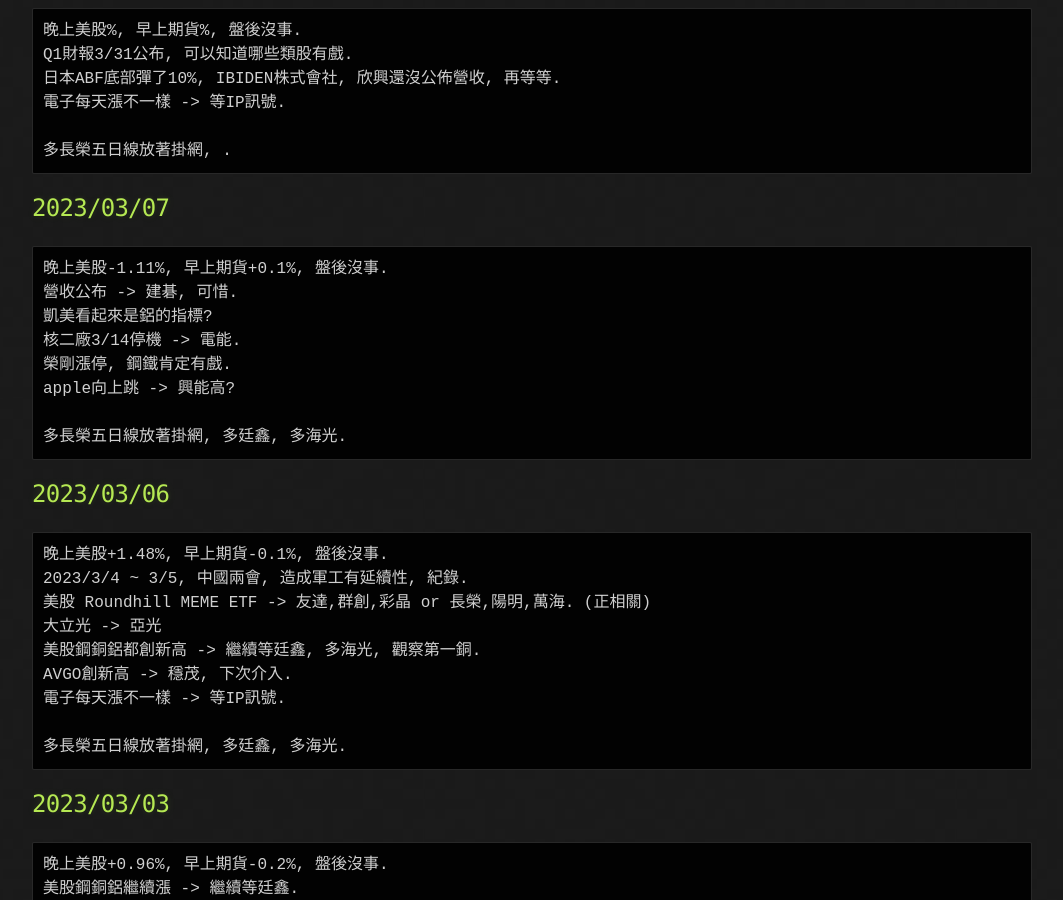
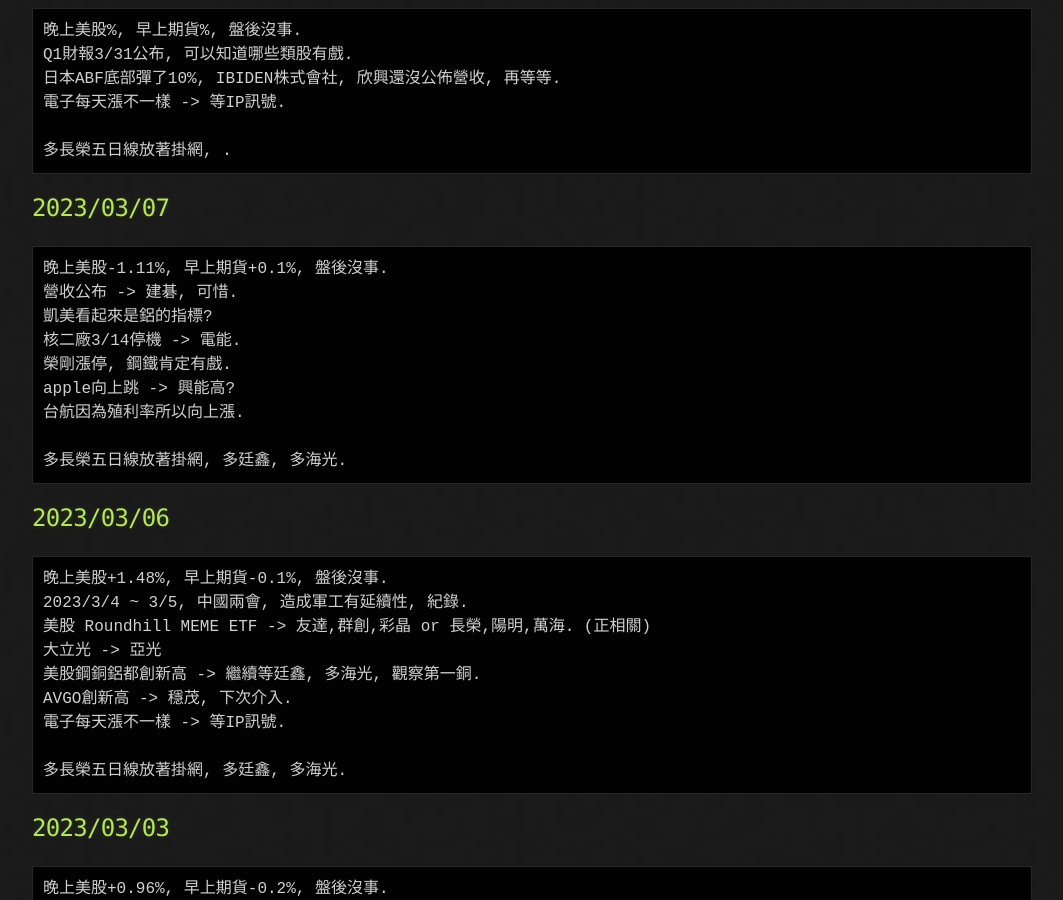
Before and after one commit to lepg5487/Stock_God, a Jekyll site: the page built from index.md, in a window 1280 px wide and 900 px high, scrolled down 666 px. Shown: the whole window, without its empty margins (108-1171 px from the left). Built offline with Jekyll 4.4.1, drawn with Linux system fonts in a browser that asks for light colours; our own code applies the rules of GitHub Pages for plain Markdown files.

Commit message:
Update index.md

````diff
--- a/index.md
+++ b/index.md
@@ -38,6 +38,7 @@
 核二廠3/14停機 -> 電能.
 榮剛漲停, 鋼鐵肯定有戲.
 apple向上跳 -> 興能高?
+台航因為殖利率所以向上漲.
 
 多長榮五日線放著掛網, 多廷鑫, 多海光.
 ```
````
